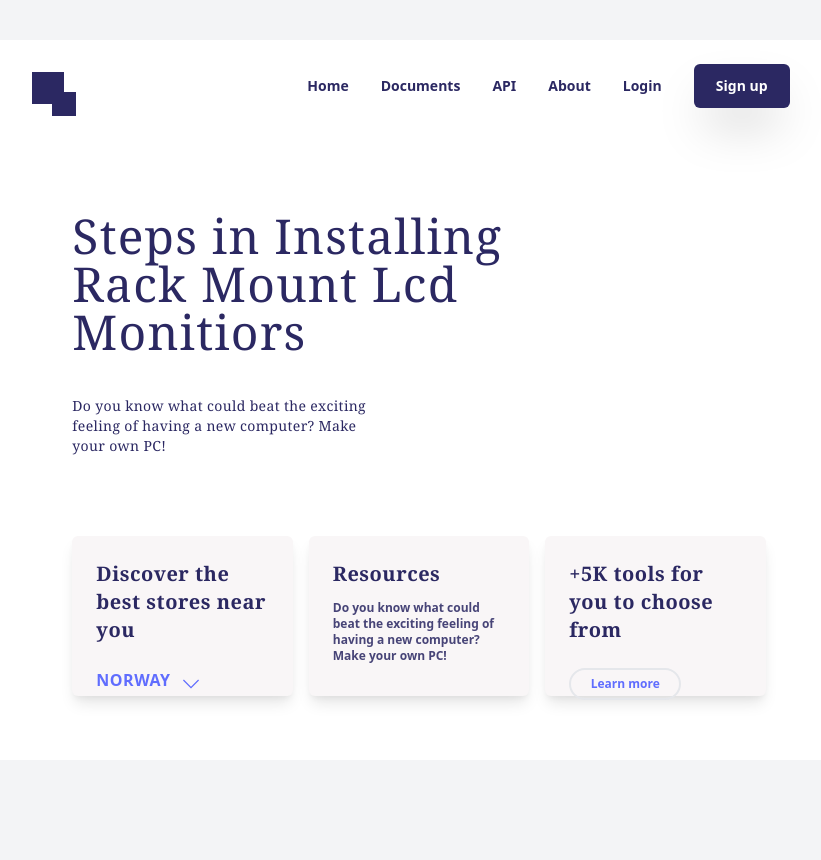
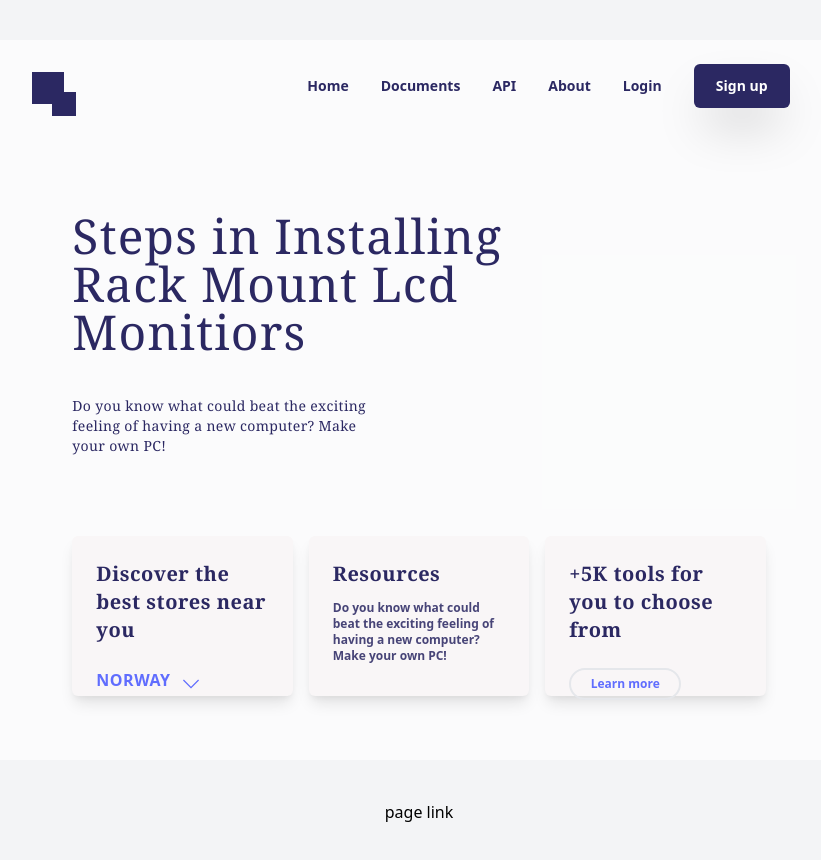
Before and after one commit to nasir-001/100-components, a Vue app: page /layout20 in a window 1280 px wide. Shown: the top 860 px of the page, without its empty margins (221-1042 px from the left). Before the commit the page ends 800 px from the top, so only its background shows below. Built offline with nearby package versions, Linux system fonts and the light colour scheme; the HTML template or start-up script is replaced by a standard one.

Commit message:
add page link to component 20

```diff
--- a/src/views/Layout20.vue
+++ b/src/views/Layout20.vue
@@ -1,5 +1,5 @@
 <template>
-  <div class="w-4/6 mx-auto h-180 mb-10 mt-10 sticky bg-white rounded-lg">
+  <div class="w-4/6 mx-auto h-180 mb-10 mt-10 sticky bg-white bg-opacity-70 rounded-lg">
     <div class="flex justify-between mx-10">
       <div class="pt-8">
         <div class="bg-layout20smallBoxesColor w-8 h-8"></div>
@@ -68,11 +68,19 @@
       </div>
     </div>
   </div>
+  <page-link>
+    <a href="https://www.uidesigndaily.com/posts/sketch-landing-page-website-day-1217" target="_blank" rel="noopener noreferrer">page link</a>
+  </page-link>
 </template>
 
 <script>
 import { defineComponent } from 'vue';
+import PageLink from '../components/PageLink.vue';
+
 export default defineComponent({
-  name: 'Layout20'
+  name: 'Layout20',
+  components: {
+    PageLink
+  }
 })
 </script>
```
